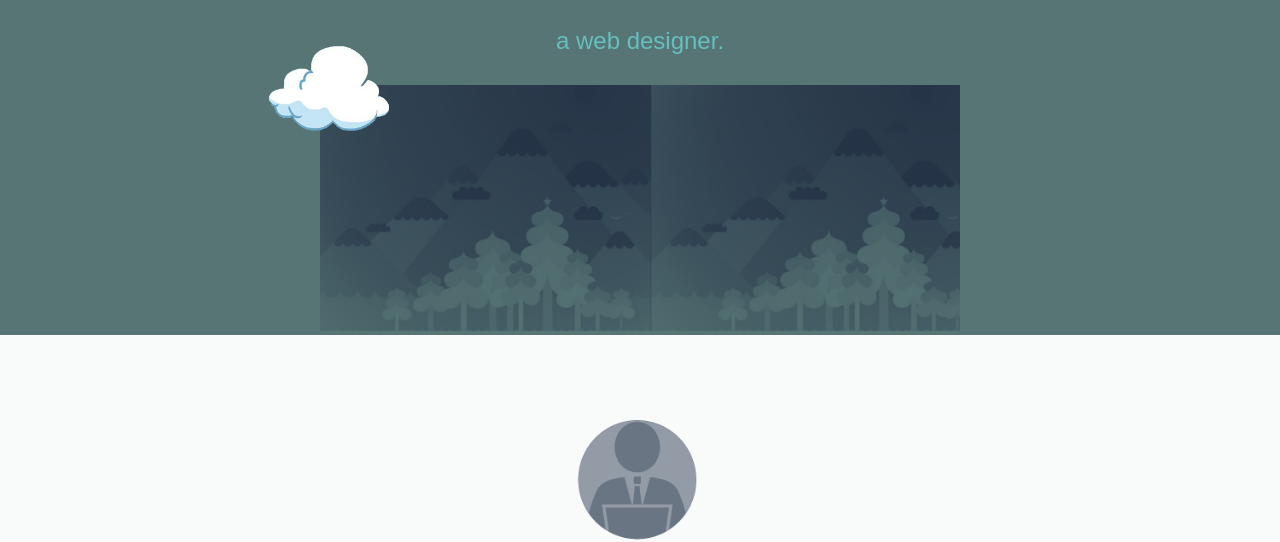
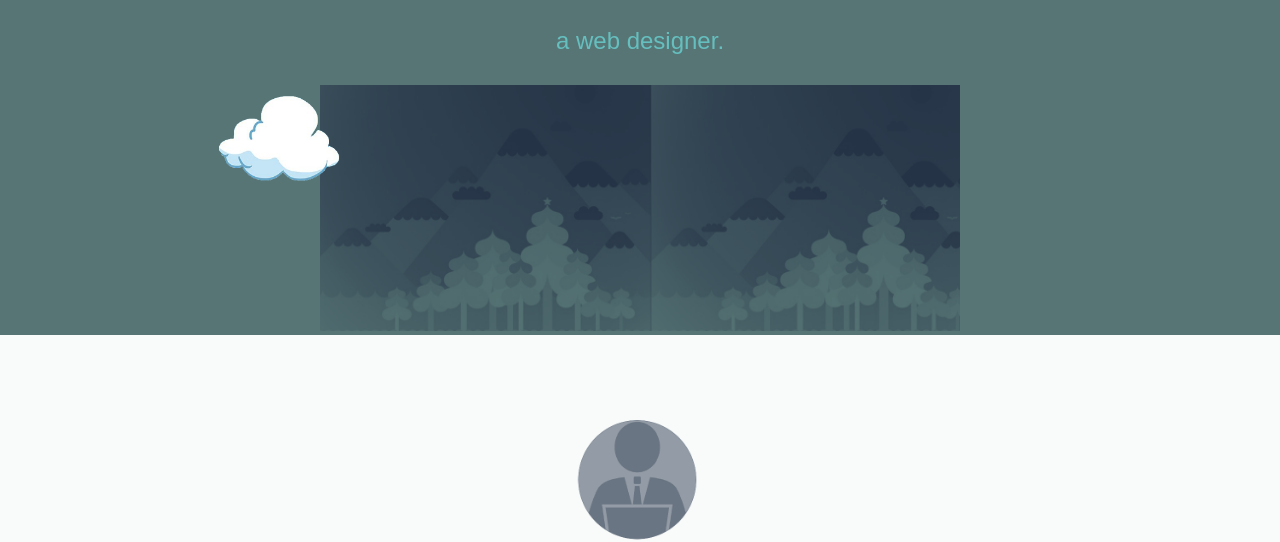
Before and after one commit to Jpulisic27/icv, a plain HTML site: page index.html in a window 1280 px wide. Shown: the part 283-825 px from the top of the page. Drawn offline with Linux system fonts and the light colour scheme.

Commit message:
update styles.css

```diff
--- a/css/styles.css
+++ b/css/styles.css
@@ -109,8 +109,8 @@ img {
 
 .bottom-cloud {
     position: absolute;
-    left: 250px;
-    top: 300px;
+    left: 200px;
+    top: 350px;
     width: 150px;
 }
 
```
